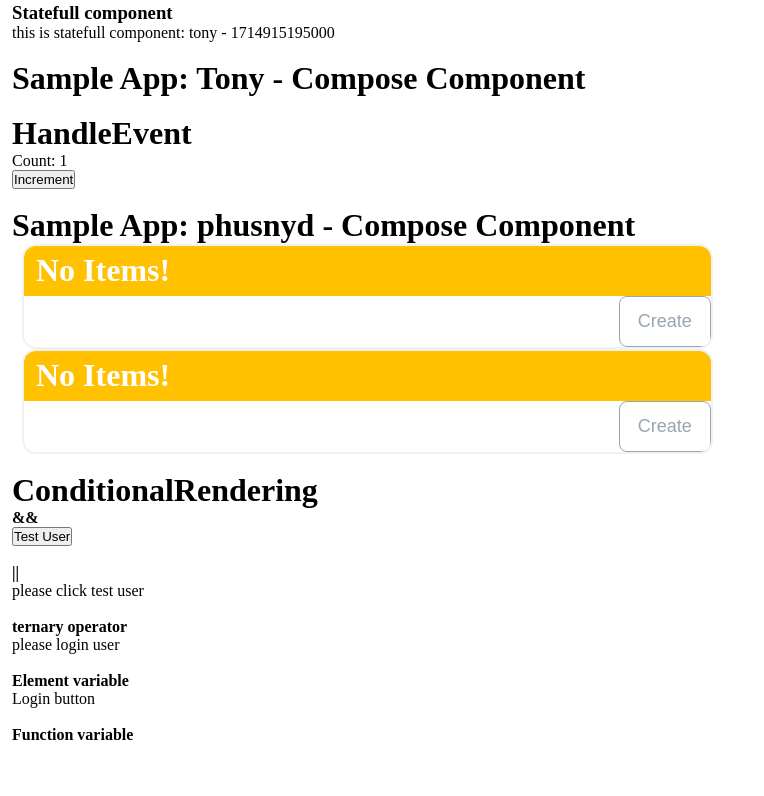
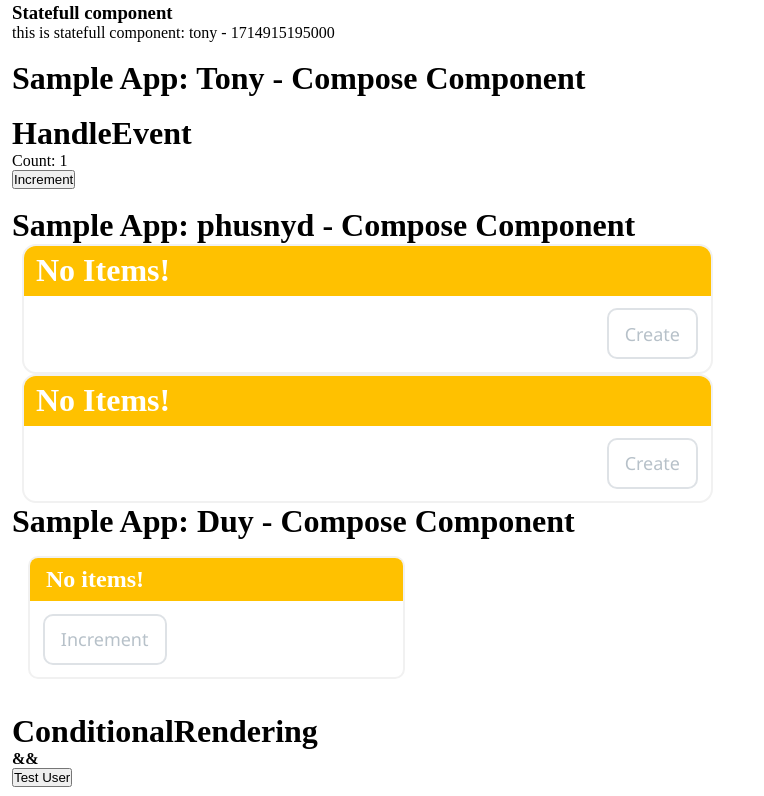
Before and after one commit to thanhphu0911/react-course-foundation, a React (Vite) app: page / in a window 1280 px wide. Shown: the part 1017-1813 px from the top of the page, without its empty margins (0-764 px from the left). Built offline with nearby package versions, Linux system fonts and the light colour scheme.

Commit message:
feat: duy composed component

```diff
--- a/src/App.jsx
+++ b/src/App.jsx
@@ -13,6 +13,7 @@ import HandleEvent from "./HandleEvent";
 import PhuComposedComponent from "./sampleApp/phusnyd/PhuComposedComponent";
 import SampleAppHeader from "./SampleAppHeader";
 import ConditionalRendering from "./ConditionalRendering";
+import DuyComposedComponent from "./sampleApp/duy/DuyComposedComponent";
 
 function App() {
   // JSX
@@ -38,6 +39,7 @@ function App() {
       <SampleAppHeader devName="phusnyd" />
       <PhuComposedComponent />
       <PhuComposedComponent />
+      <DuyComposedComponent />
       <br />
 
       <ConditionalRendering />
--- a/src/main.jsx
+++ b/src/main.jsx
@@ -2,5 +2,6 @@ import ReactDOM from "react-dom/client";
 import App from "./App.jsx";
 import "./index.css";
 import "./sampleApp/phusnyd/css/style.css";
+import "./sampleApp/duy/style.css";
 
 ReactDOM.createRoot(document.getElementById("root")).render(<App />);
--- /dev/null
+++ b/src/sampleApp/duy/DuyComposedComponent.jsx
@@ -0,0 +1,26 @@
+import BasicButton from "../../components/BasicButton";
+
+function DuyComposedComponent() {
+  return (
+    <>
+      <div>
+        <h1>Sample App: Duy - Compose Component </h1>
+        <div class="card">
+          <div class="card-header">
+            <h2 className="card-header-title">No items!</h2>
+          </div>
+          <div class="card-content">
+            <BasicButton
+              text="Increment"
+              className="btn"
+              onClick={() => {}}
+              type="button"
+            />
+          </div>
+        </div>
+      </div>
+    </>
+  );
+}
+
+export default DuyComposedComponent;
--- /dev/null
+++ b/src/sampleApp/duy/style.css
@@ -0,0 +1,48 @@
+*,
+*:after,
+*:before {
+  box-sizing: border-box;
+}
+
+body {
+  font-family: "Times New Roman", Times, serif;
+  margin: 0;
+  padding: 0;
+}
+.card {
+  display: flex;
+  flex-direction: column;
+  border: 2px solid #f1f1f1;
+  max-width: 30%;
+  margin: 1rem;
+  border-radius: 10px;
+  overflow: hidden;
+}
+
+.card-header {
+  background: #ffc100;
+  width: 100%;
+  padding: 0.5rem 1rem;
+  color: white;
+  border: none;
+}
+.card-header-title {
+  margin: 0;
+  font-weight: bolder;
+}
+
+.btn {
+  margin: 0.8rem;
+  background: #fff;
+  padding: 0.7rem 1rem;
+  border-radius: 10px;
+  border: 2px solid #dee2e6;
+  font-family: "Segoe UI", Tahoma, Geneva, Verdana, sans-serif;
+  color: #b7c1c9;
+}
+
+.btn:hover {
+  color: #fff;
+  background-color: #737f88;
+  cursor: pointer;
+}
```
